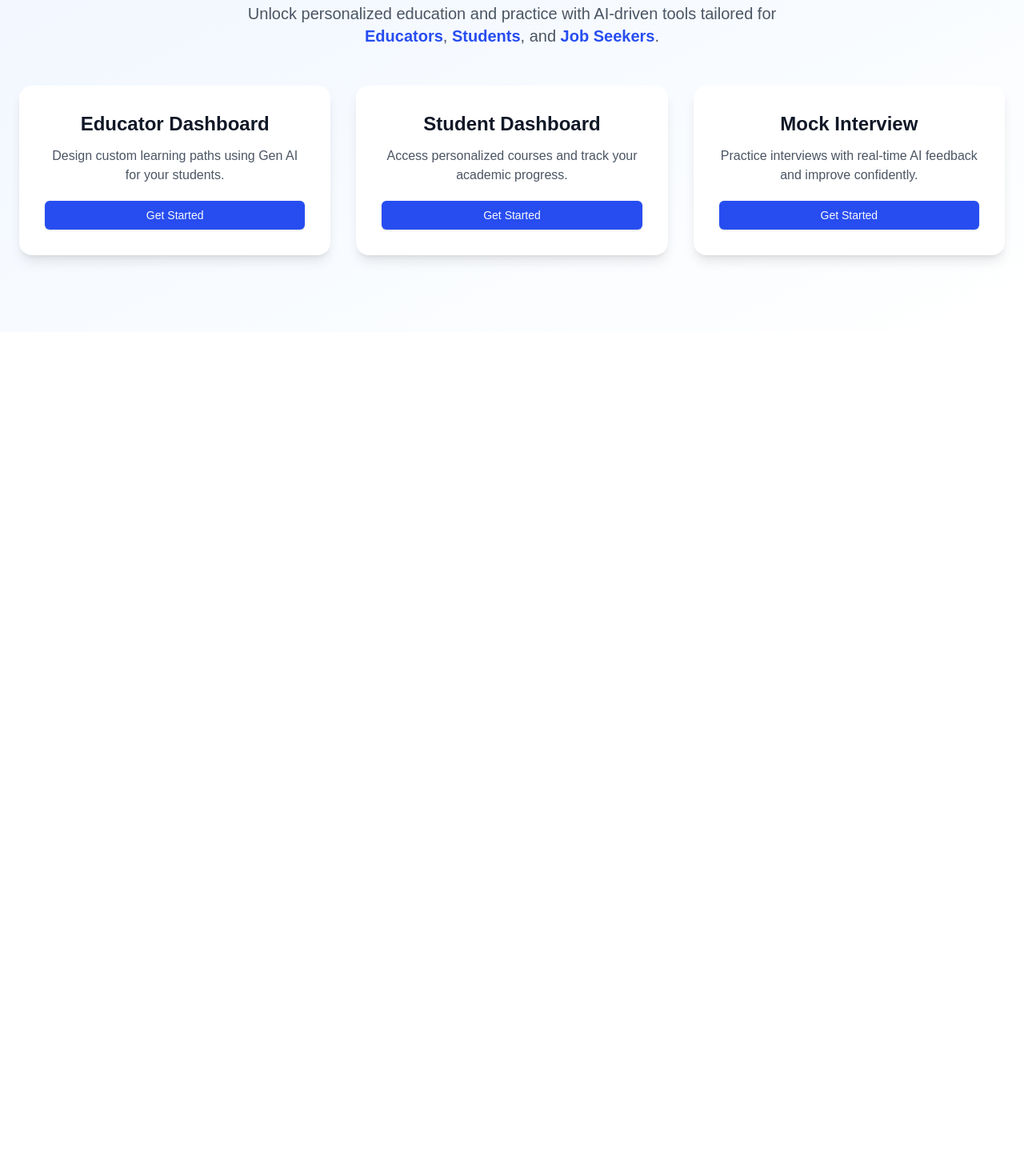
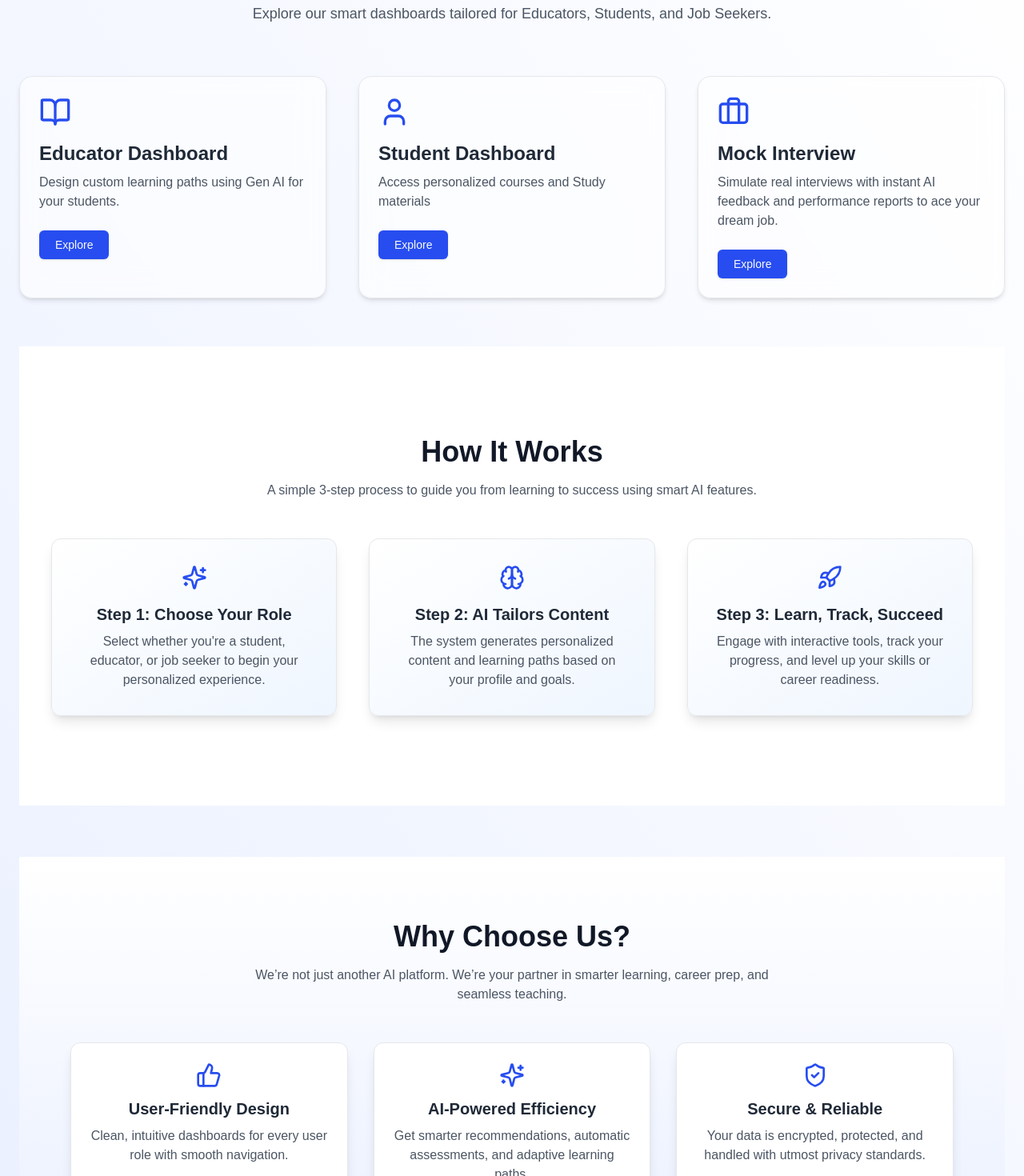
Before and after one commit to Bharathco/ai-educator-course-generator, a Next.js app: page / in a window 1280 px wide. Shown: the part 240-1710 px from the top of the page at 80% size. Before the commit the page ends 800 px from the top, so only its background shows below. Built offline with nearby package versions, Linux system fonts and the light colour scheme.

Commit message:
updated hero section

```diff
--- a/app/_components/Hero.jsx
+++ b/app/_components/Hero.jsx
@@ -1,65 +1,141 @@
+"use client";
+import { motion } from "framer-motion";
 import { Button } from "@/components/ui/button";
 import Link from "next/link";
-import React from "react";
+import { BookOpen, User, Briefcase, ThumbsUp, Sparkles, ShieldCheck } from "lucide-react";
+import HowItWorks from "./HowItWorks";
+import Footer from "./footer";
 
 function Hero() {
   return (
-    <section className="bg-gradient-to-br from-blue-50 to-white py-24">
-      <div className="mx-auto max-w-screen-xl px-6 text-center">
-        <h1 className="text-4xl sm:text-6xl font-extrabold tracking-tight text-gray-900 leading-tight">
-          <span className="text-[#274DF0]">AI-Powered</span>{" "}
-          <span className="text-gray-800">Personalized Learning Tools</span>
-        </h1>
-        <p className="mt-6 text-lg sm:text-xl text-gray-600 max-w-3xl mx-auto">
-          Unlock personalized education and practice with AI-driven tools
-          tailored for{" "}
-          <span className="font-semibold text-[#274DF0]">Educators</span>,{" "}
-          <span className="font-semibold text-[#274DF0]">Students</span>, and{" "}
-          <span className="font-semibold text-[#274DF0]">Job Seekers</span>.
-        </p>
+    <section className="bg-gradient-to-tr from-[#EAF0FF] to-white pt-24 pb-32">
+      <div className="mx-auto max-w-7xl px-6 text-center">
+        <motion.h1
+          initial={{ opacity: 0, y: -20 }}
+          animate={{ opacity: 1, y: 0 }}
+          transition={{ duration: 0.6 }}
+          className="text-5xl sm:text-6xl font-extrabold tracking-tight text-gray-900 leading-tight"
+        >
+          Transform Your Learning Experience with <span className="text-[#274DF0]">AI</span>
+        </motion.h1>
+        <motion.p
+          initial={{ opacity: 0 }}
+          animate={{ opacity: 1 }}
+          transition={{ delay: 0.4 }}
+          className="mt-6 text-lg text-gray-600 max-w-3xl mx-auto"
+        >
+          Explore our smart dashboards tailored for Educators, Students, and Job Seekers.
+        </motion.p>
 
-        <div className="mt-12 grid grid-cols-1 md:grid-cols-3 gap-8">
-          {/* Educator Dashboard */}
-          <div className="bg-white p-8 rounded-2xl shadow-lg hover:shadow-xl transition duration-300 transform hover:-translate-y-1">
-            <h2 className="text-2xl font-bold text-gray-900">
-              Educator Dashboard
-            </h2>
-            <p className="mt-3 text-gray-600">
-              Design custom learning paths using Gen AI for your students.
-            </p>
-            <Link href="/dashboard">
-              <Button className="mt-5 w-full">Get Started</Button>
-            </Link>
-          </div>
+        {/* 🚀 Feature Cards with Animation */}
+        <motion.div
+          initial="hidden"
+          whileInView="visible"
+          viewport={{ once: true }}
+          transition={{ staggerChildren: 0.2 }}
+          className="mt-16 grid grid-cols-1 sm:grid-cols-2 lg:grid-cols-3 gap-10"
+        >
+          <FeatureCard
+            icon={<BookOpen className="w-10 h-10 text-[#274DF0]" />}
+            title="Educator Dashboard"
+            desc="Design custom learning paths using Gen AI for your students."
+            href="/dashboard"
+          />
+          <FeatureCard
+            icon={<User className="w-10 h-10 text-[#274DF0]" />}
+            title="Student Dashboard"
+            desc="Access personalized courses and Study materials"
+            href="https://easy-study-inky.vercel.app/dashboard"
+          />
+          <FeatureCard
+            icon={<Briefcase className="w-10 h-10 text-[#274DF0]" />}
+            title="Mock Interview"
+            desc="Simulate real interviews with instant AI feedback and performance reports to ace your dream job."
+            href="https://ai-mock-interviews-nu.vercel.app/"
+          />
+        </motion.div>
 
-          {/* Student Dashboard */}
-          <div className="bg-white p-8 rounded-2xl shadow-lg hover:shadow-xl transition duration-300 transform hover:-translate-y-1">
-            <h2 className="text-2xl font-bold text-gray-900">
-              Student Dashboard
-            </h2>
-            <p className="mt-3 text-gray-600">
-              Access personalized courses and track your academic progress.
-            </p>
-            <Link href="https://easy-study-inky.vercel.app/dashboard">
-              <Button className="mt-5 w-full">Get Started</Button>
-            </Link>
-          </div>
-
-          {/* Mock Interview */}
-          <div className="bg-white p-8 rounded-2xl shadow-lg hover:shadow-xl transition duration-300 transform hover:-translate-y-1">
-            <h2 className="text-2xl font-bold text-gray-900">Mock Interview</h2>
-            <p className="mt-3 text-gray-600">
-              Practice interviews with real-time AI feedback and improve
-              confidently.
-            </p>
-            <Link href="https://ai-mock-interviews-nu.vercel.app/">
-              <Button className="mt-5 w-full">Get Started</Button>
-            </Link>
-          </div>
-        </div>
+        <br />
+        <HowItWorks />
+        <WhyChooseUs />
+        {/* <Footer /> */}
       </div>
     </section>
   );
 }
 
+// ✨ Animated Feature Card
+function FeatureCard({ icon, title, desc, href }) {
+  return (
+    <motion.div
+      whileHover={{ scale: 1.03 }}
+      initial={{ opacity: 0, y: 30 }}
+      whileInView={{ opacity: 1, y: 0 }}
+      viewport={{ once: true }}
+      transition={{ duration: 0.5 }}
+      className="bg-white bg-opacity-60 backdrop-blur-lg p-6 rounded-2xl border border-gray-200 shadow-md hover:shadow-xl transform transition-all duration-300 text-left"
+    >
+      <div className="mb-4">{icon}</div>
+      <h2 className="text-2xl font-bold text-gray-800">{title}</h2>
+      <p className="mt-2 text-gray-600">{desc}</p>
+      <Link href={href}>
+        <Button className="mt-6 px-5 py-2">Explore</Button>
+      </Link>
+    </motion.div>
+  );
+}
+
+// 🏁 Last Section - Why Choose Us
+function WhyChooseUs() {
+  const perks = [
+    {
+      icon: <ThumbsUp className="w-8 h-8 text-[#274DF0]" />,
+      title: "User-Friendly Design",
+      description: "Clean, intuitive dashboards for every user role with smooth navigation.",
+    },
+    {
+      icon: <Sparkles className="w-8 h-8 text-[#274DF0]" />,
+      title: "AI-Powered Efficiency",
+      description: "Get smarter recommendations, automatic assessments, and adaptive learning paths.",
+    },
+    {
+      icon: <ShieldCheck className="w-8 h-8 text-[#274DF0]" />,
+      title: "Secure & Reliable",
+      description: "Your data is encrypted, protected, and handled with utmost privacy standards.",
+    },
+  ];
+
+  return (
+    <section className="mt-16 bg-gradient-to-b from-white to-[#EAF0FF] py-20">
+      <div className="text-center px-6 max-w-6xl mx-auto">
+        <h2 className="text-4xl font-extrabold text-gray-900 mb-4">Why Choose Us?</h2>
+        <p className="text-gray-600 max-w-2xl mx-auto mb-12">
+          We’re not just another AI platform. We’re your partner in smarter learning, career prep, and seamless teaching.
+        </p>
+
+        <div className="grid grid-cols-1 sm:grid-cols-3 gap-8">
+          {perks.map((perk, idx) => (
+            <motion.div
+              key={idx}
+              initial={{ opacity: 0, y: 30 }}
+              whileInView={{ opacity: 1, y: 0 }}
+              transition={{ duration: 0.4, delay: idx * 0.2 }}
+              className="p-6 rounded-xl bg-white shadow-lg border border-gray-200 hover:shadow-2xl transition duration-300"
+            >
+              <div className="mb-3 flex justify-center">{perk.icon}</div>
+              <h3 className="text-xl font-semibold text-gray-800">{perk.title}</h3>
+              <p className="mt-2 text-gray-600">{perk.description}</p>
+            </motion.div>
+          ))}
+        </div>
+
+      </div>
+
+    </section>
+  );
+}
+
+// 👇 Footer Component
+
+
 export default Hero;
--- /dev/null
+++ b/app/_components/HowItWorks.jsx
@@ -0,0 +1,49 @@
+"use client";
+import { motion } from "framer-motion";
+import { Sparkles, Brain, Rocket } from "lucide-react";
+
+const steps = [
+  {
+    icon: <Sparkles className="w-8 h-8 text-[#274DF0]" />,
+    title: "Step 1: Choose Your Role",
+    description: "Select whether you're a student, educator, or job seeker to begin your personalized experience.",
+  },
+  {
+    icon: <Brain className="w-8 h-8 text-[#274DF0]" />,
+    title: "Step 2: AI Tailors Content",
+    description: "The system generates personalized content and learning paths based on your profile and goals.",
+  },
+  {
+    icon: <Rocket className="w-8 h-8 text-[#274DF0]" />,
+    title: "Step 3: Learn, Track, Succeed",
+    description: "Engage with interactive tools, track your progress, and level up your skills or career readiness.",
+  },
+];
+
+function HowItWorks() {
+  return (
+    <section className="bg-white py-28 px-6 text-center mt-9">
+      <h2 className="text-4xl font-extrabold text-gray-900 mb-4">How It Works</h2>
+      <p className="text-gray-600 max-w-2xl mx-auto mb-12">
+        A simple 3-step process to guide you from learning to success using smart AI features.
+      </p>
+      <div className="grid grid-cols-1 sm:grid-cols-3 gap-10 max-w-6xl mx-auto">
+        {steps.map((step, idx) => (
+          <motion.div
+            key={idx}
+            initial={{ opacity: 0, y: 40 }}
+            whileInView={{ opacity: 1, y: 0 }}
+            transition={{ duration: 0.5, delay: idx * 0.2 }}
+            className="p-8 rounded-xl border border-gray-200 shadow-lg hover:shadow-2xl bg-gradient-to-br from-white to-blue-50 transition-all duration-300"
+          >
+            <div className="mb-4 flex justify-center">{step.icon}</div>
+            <h3 className="text-xl font-semibold text-gray-800">{step.title}</h3>
+            <p className="mt-2 text-gray-600">{step.description}</p>
+          </motion.div>
+        ))}
+      </div>
+    </section>
+  );
+}
+
+export default HowItWorks;
--- a/package.json
+++ b/package.json
@@ -25,6 +25,7 @@
     "clsx": "^2.1.1",
     "drizzle-orm": "^0.40.0",
     "firebase": "^11.4.0",
+    "framer-motion": "^12.7.3",
     "lucide-react": "^0.474.0",
     "next": "15.1.6",
     "react": "^19.0.0",
```
Also changed, not shown: app/_components/Footer.jsx (added, +63 -0 lines), 1 other file (tests, documents, lock files or other folders).
